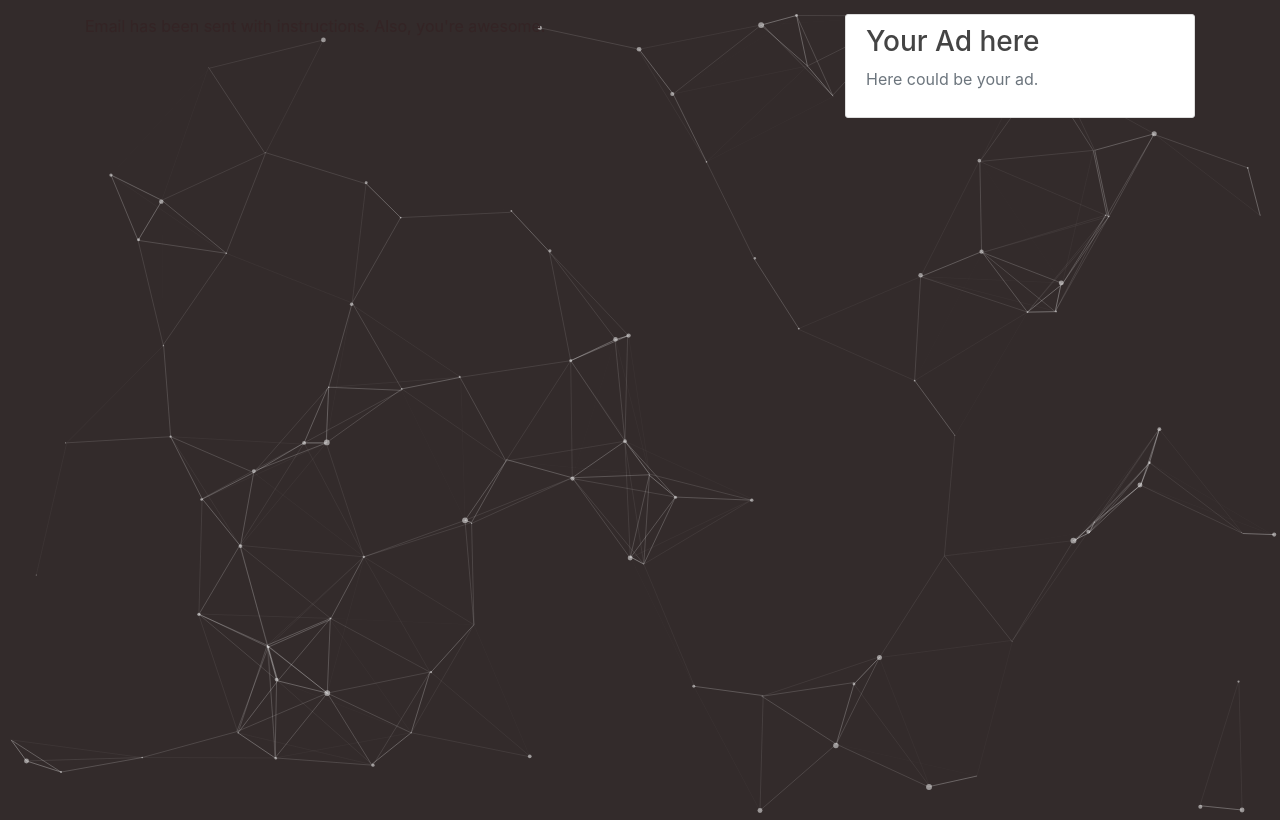
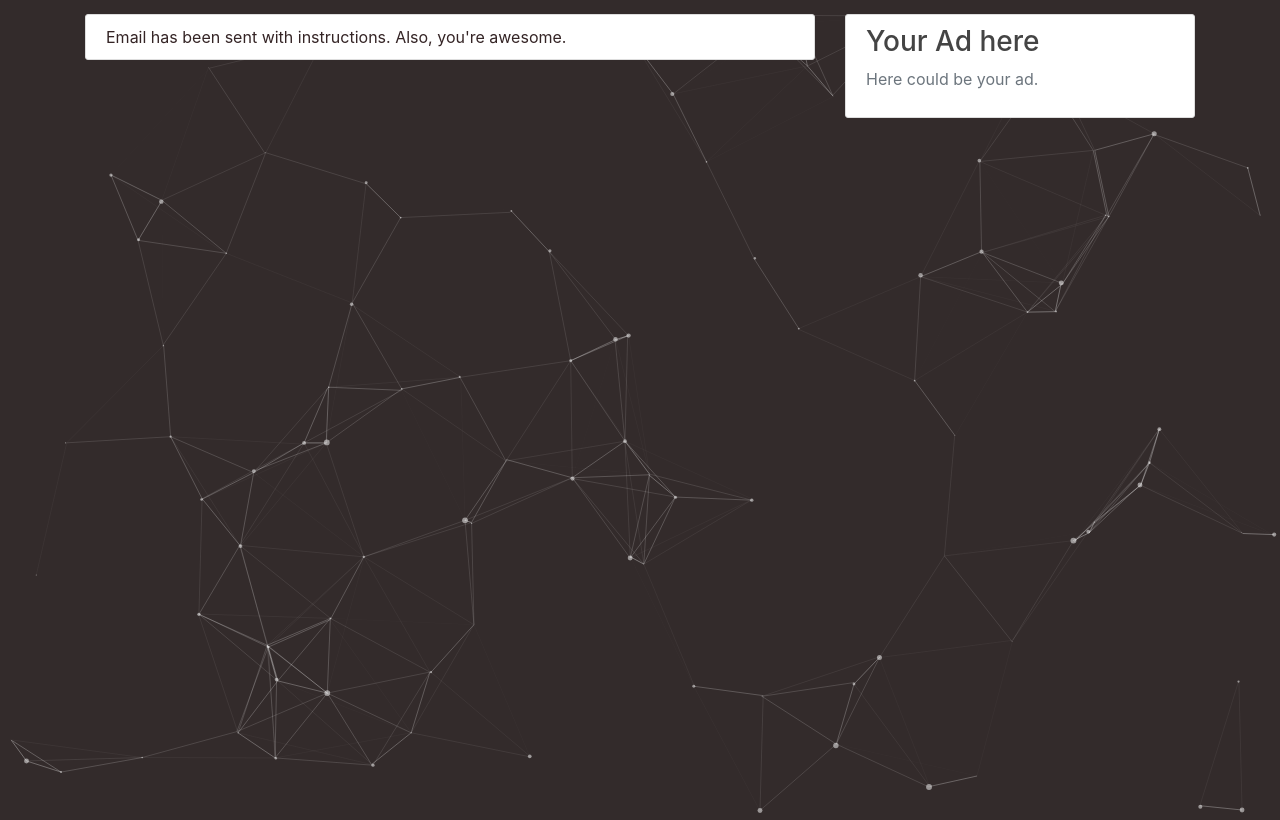
Before and after one commit to PizBernina/cryptofluencers, a Django app: page /password-reset/done/ in a window 1280 px wide. Shown: the part 66-886 px from the top of the page. Run offline with Django 3.2, Linux system fonts and the light colour scheme; some libraries are stand-ins or nearby versions.

Commit message:
text color fix & ad placement

```diff
--- a/users/templates/users/password_reset_done.html
+++ b/users/templates/users/password_reset_done.html
@@ -1,6 +1,10 @@
 {% extends 'blog/base.html' %}
 {% block content %}
-    <div class=""alert alert-info>
-        Email has been sent with instructions. Also, you're awesome.
+<div class="col-md-15">
+    <div class="content-section">
+        <div class=""alert alert-info>
+            Email has been sent with instructions. Also, you're awesome.
+        </div>
     </div>
+</div>
 {% endblock content %}
```
